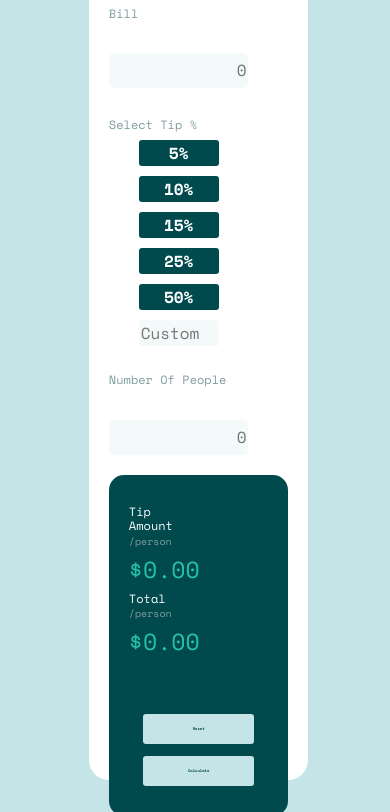
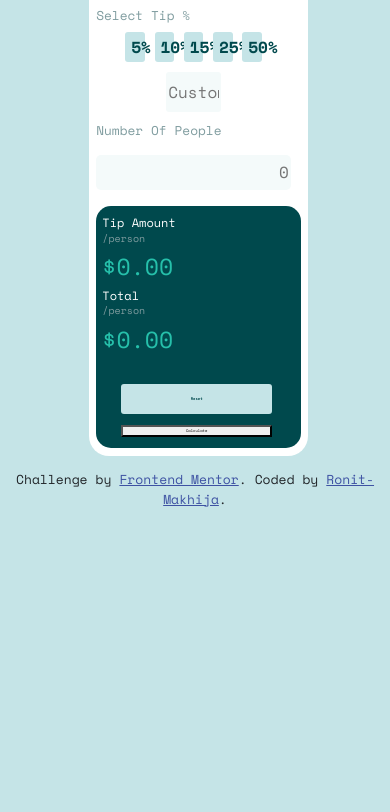
Before and after one commit to Ronit-Makhija/Splitter-TipCalculator, a plain HTML site: page index.html in a window 390 px wide. Shown: the part 172-984 px from the top of the page. After the commit the page ends 844 px from the top, so only its background shows below. Drawn offline with nearby package versions, Linux system fonts and the light colour scheme.

Commit message:
Update styles.css

```diff
--- a/styles.css
+++ b/styles.css
@@ -1,7 +1,7 @@
 body{
   background-color: hsl(185, 41%, 84%);
   text-align: center;
-  padding-top: 80px;
+  padding-top: 6%;
   font-family: 'Space Mono', monospace;
 }
 
@@ -11,9 +11,10 @@ body{
   border: 0px;
 }
 
-.buttonx{
+.button-n{
   font-weight: 700;
-  width: 80px;
+  width: 28%;
+  height: 40px;
   margin-bottom: 10px;
   border: 0;
   border-radius: 3px;
@@ -32,19 +33,19 @@ body{
 }
 
 .left h6{
-  font-size: 12px;
+  font-size: 0.8rem;
   text-align: left;
   color: hsl(184, 14%, 56%);
 }
 
 .right h6{
-  font-size: 12px;
+  font-size: 0.75rem;
   text-align: left;
   color: white;
 }
 
 .right span{
-  font-size: 10px;
+  font-size: 0.625rem;
   color: hsl(184, 14%, 56%);
 }
 
@@ -75,9 +76,9 @@ body{
   border-radius: 5px;
 }
  .attribution {
-   font-size: 13px;
+   font-size: 0.8125rem;
    text-align: center;
-   margin-top: 50px;
+   margin-top: 3.8%;
  }
 
  .attribution a {
@@ -88,18 +89,18 @@ body{
   background-color: hsl(0, 0%, 100%);
   margin: 4.8% 0 0 21%;
   width: 60%;
-  height: 350px;
-  padding: 20px;
+  height: 100%;
+  padding: 2%;
   border-radius: 20px;
 }
  .left{
-   padding: 0 40px 0 0;
+   padding: 0 5% 0 0;
  }
 
  .right{
    background-color: hsl(183, 100%, 15%);
    border-radius: 15px;
-   padding: 30px 20px 30px 20px;
+   padding: 5% 5% 5% 3%;
  }
 
  .details, .ammount, .details2{
@@ -108,10 +109,11 @@ body{
 .tip-percent{
   padding: 0;
   text-align: left;
-  margin-top: 30px;
+  margin-top: 6%;
 }
 .custom{
-  width: 80px;
+  width: 28%;
+  height: 40px;
   border: 0;
   border-radius: 3px;
   background-color: hsl(189, 41%, 97%);
@@ -119,7 +121,7 @@ body{
 
 
 .num-of-people{
-  margin-top: 20px;
+  margin-top: 6%;
   text-align: left;
 }
 
@@ -128,7 +130,7 @@ body{
 }
 
 .details{
-  margin-right: 112px;
+  margin-right: 35%;
 }
 .ammount{
   color: hsl(172, 67%, 45%);
@@ -138,31 +140,26 @@ body{
   text-align: left;
 }
 .details2{
-  margin-right: 142px;
+  margin-right: 45%;
 }
 
-.right .buttonx{
+.buttonx{
   background-color: hsl(185, 41%, 84%);
   color: hsl(183, 100%, 15%);
-  width: 280px;
-  height: 30px;
-  margin-top: 50px;
-}
-
-.cal{
-  background-color: hsl(185, 41%, 84%);
-  color: hsl(183, 100%, 15%);
-  width: 280px;
+  width: 10%;
   height: 30px;
   font-weight: 700;
   border: 0;
   border-radius: 3px;
 }
-.custom:focus{
 
-  outline: none;
+.buttonr{
+  margin-top: 12%;
 }
 
+.cal{
+  margin-top: 5%;
+}
 
 .button-click{
   background-color: hsl(185, 41%, 84%);
@@ -173,14 +170,14 @@ body{
   display: inline-block;
 }
 .p1{
-  font-size: 10px;
-  margin-left: 150px;
+  font-size: 0.625rem;
+  margin-left: 65%;
   font-weight: 700;
   color: red;
 }
 .p2{
-  font-size: 10px;
-  margin-left: 60px;
+  font-size: 0.625rem;
+  margin-left: 37.6%;
   font-weight: 700;
   color: red;
 }
@@ -192,17 +189,24 @@ body{
 
 @media (max-width: 600px){
   .container-fluid{
-    height: 1000px;
+    height: 100%;
   }
   .main{
-    height: 800px;
+    height: 100%;
   }
   .tip-percent{
     text-align: center;
   }
 
   .right{
-    margin-top: 20px;
+    margin-top: 8%;
     width: 100%;
   }
+
+  .details{
+    margin-right: 32%;
+  }
+  .nop, p{
+    display: block;
+  }
 }
```
